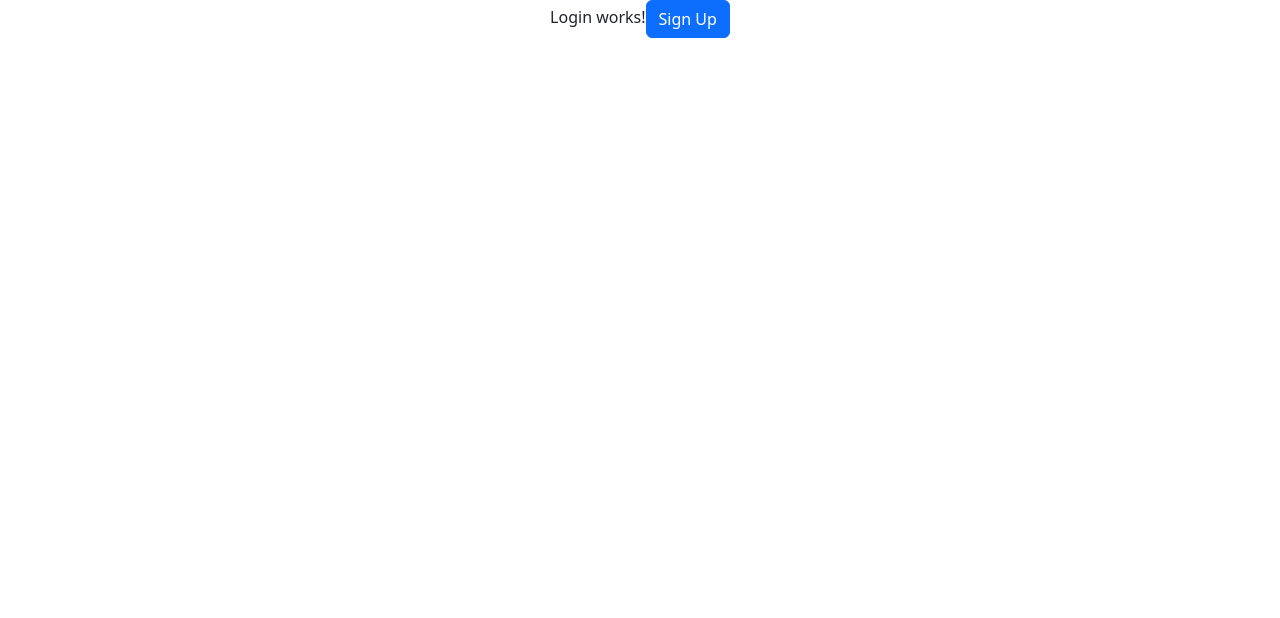
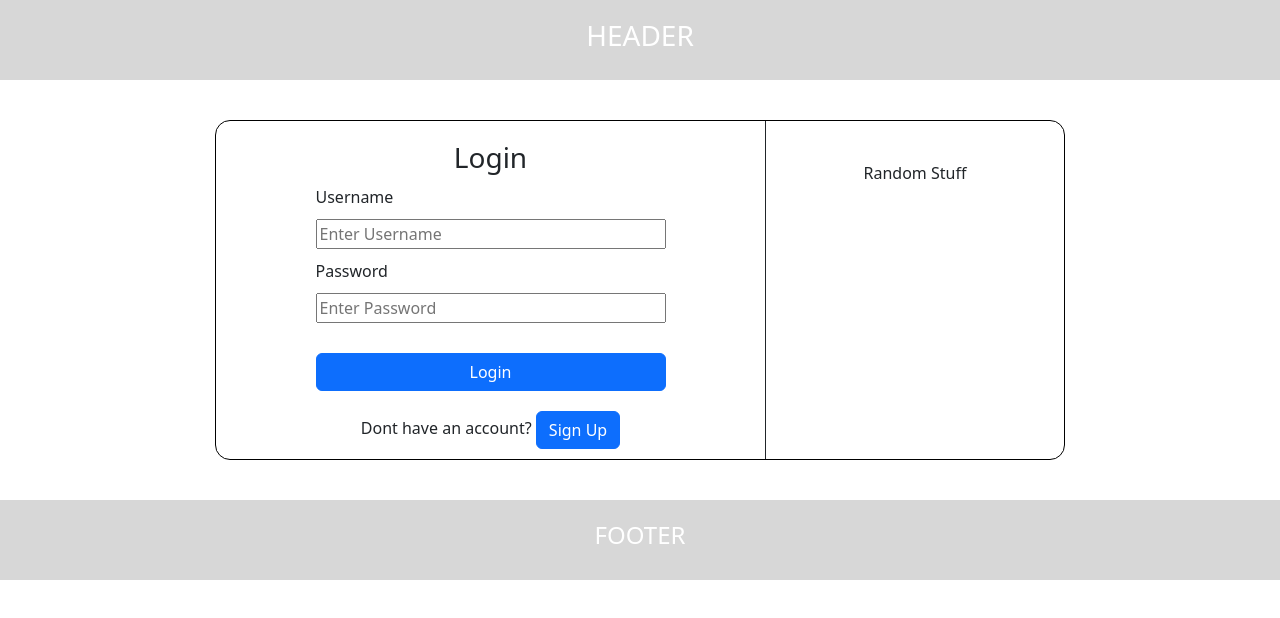
Before and after one commit to Naitik1611/Quizz_app, a React (Create React App) app in the folder frontend/: page / in a window 1280 px wide. Shown: the top 618 px of the page. Built offline with nearby package versions, Linux system fonts and the light colour scheme.

Commit message:
Login and Signup

```diff
--- a/frontend/package.json
+++ b/frontend/package.json
@@ -6,6 +6,7 @@
     "@testing-library/jest-dom": "^5.17.0",
     "@testing-library/react": "^13.4.0",
     "@testing-library/user-event": "^13.5.0",
+    "axios": "^1.5.1",
     "bootstrap": "^5.3.2",
     "react": "^18.2.0",
     "react-dom": "^18.2.0",
--- a/frontend/src/App.css
+++ b/frontend/src/App.css
@@ -13,15 +13,20 @@
   }
 }
 
-.App-header {
-  background-color: #282c34;
-  min-height: 100vh;
+.App-header, .App-footer {
+  background-color: #d7d7d7;
+  min-height: 80px;
   display: flex;
   flex-direction: column;
   align-items: center;
   justify-content: center;
   font-size: calc(10px + 2vmin);
   color: white;
+}
+
+.App-header {
+  position: sticky;
+  top: 0;
 }
 
 .App-link {
--- a/frontend/src/App.js
+++ b/frontend/src/App.js
@@ -6,6 +6,9 @@ import Login from './components/Login';
 function App() {
   return (
     <div className="App">
+      <div className="App-header">
+        <h3>HEADER</h3>
+      </div>
     <BrowserRouter>
       <Routes>
         <Route path="/" element={ <Login/> } />
@@ -13,6 +16,9 @@ function App() {
 
       </Routes>
     </BrowserRouter>
+    <div className="App-footer">
+      <h4>FOOTER</h4>
+    </div>
   </div>
   );
 }
--- a/frontend/src/components/Login.js
+++ b/frontend/src/components/Login.js
@@ -1,19 +1,56 @@
-import React from 'react'
+import React, { useState } from 'react'
 import './style.css'
 import { useNavigate } from "react-router-dom";
+import axios from 'axios'
 
 export default function Login() {
 
     const navigate = useNavigate();
 
+    const [username, setUsername] = useState('');
+    const [password, setPassword] = useState('');
+
+    const handleLogin = async (e) => {
+      e.preventDefault();
+      const loginData = {
+        username,
+        password,
+      }
+
+      try {
+        const res = await axios.post('http://localhost:xxxx/',loginData)
+        console.log(res.data);
+      } catch (e) {
+        alert(e.message)
+      }
+
+    };
+
+
     // Routing
     //navigate("/register");
 
+    return (
+  <div className="login-container">
+    <div className="details-container">
+      <form title="Login" className="login-form" onSubmit={handleLogin}>
+        <h3>Login</h3>
+        <label htmlFor="username" className="inp-label">Username</label>
+        <input type="text" id="username" className="inp inp-user" placeholder='Enter Username' onChange={(e) => setUsername(e.target.value)} required></input>
 
-    return (
-  <div>
-    Login works!
-    <button type="button" className="btn btn-primary" onClick={() => navigate("/register")}> Sign Up</button>
+        <label htmlFor="password" className="inp-label">Password</label>
+        <input type="password" id="password" className="inp inp-pass" placeholder='Enter Password' onChange={(e) => setPassword(e.target.value)} required></input>
+
+        <button type="submit" className="btn btn-primary form-btn">Login</button>
+      </form>
+      <span className='toggle-login'>
+      Dont have an account? <button type="button" className="btn btn-primary" onClick={() => navigate("/register")}> Sign Up</button>
+      </span>
+    </div>
+
+    <div className="img-container">
+      Random Stuff
+    </div>
 
   </div>
     )
--- a/frontend/src/components/Register.js
+++ b/frontend/src/components/Register.js
@@ -1,15 +1,63 @@
-import React from 'react'
+import React, { useState } from 'react'
 import './style.css'
 import { useNavigate } from "react-router-dom";
+import axios from 'axios'
 
 export default function Register() {
 
     const navigate = useNavigate();
 
+    const [username, setUsername] = useState('');
+    const [email, setEmail] = useState('');
+    const [password, setPassword] = useState('');
+    const [cnfPassword, setCnfPassword] = useState('');
+
+    const handleSignup = async (e) => {
+      e.preventDefault();
+      const signupData = {
+        username,
+        email,
+        password,
+        cnfPassword
+      };
+
+      try {
+        const res = await axios.post('http://localhost:xxxx/',signupData)
+        console.log(res.data);
+      } catch (e) {
+        alert(e.message)
+      }
+
+    };
+
     return (
-  <div>
-    Register works!
-<button type="button" className="btn btn-primary" onClick={() => navigate("/")}> Login</button>
+  <div className='login-container'>
+    <div className="details-container">
+      <form title="Sign Up" className="login-form" onSubmit={handleSignup}>
+        <h3>Sign Up</h3>
+        <label htmlFor="username" className="inp-label">Username</label>
+        <input type="text" id="username" className="inp inp-user" placeholder='Enter Username' onChange={(e) => setUsername(e.target.value)} required></input>
+
+        <label htmlFor="email" className="inp-label">Email</label>
+        <input type="email" id="email" className="inp inp-pass" placeholder='Enter Email Id' onChange={(e) => setEmail(e.target.value)} required></input>
+
+        <label htmlFor="password" className="inp-label">Password</label>
+        <input type="password" id="password" className="inp inp-pass" placeholder='Enter Password' onChange={(e) => setPassword(e.target.value)} required></input>
+
+        <label htmlFor="cnf-password" className="inp-label">Confirm Password</label>
+        <input type="password" id="cnf-password" className="inp inp-pass" placeholder='Confirm Password' onChange={(e) => setCnfPassword(e.target.value)} required></input>
+
+        <button type="submit" className="btn btn-primary form-btn">Create Account</button>
+      </form>
+      <span className='toggle-login'>
+      Already have an account? <button type="button" className="btn btn-primary" onClick={() => navigate("/")}>Login</button>
+      </span>
+    </div>
+
+    <div className="img-container">
+      Random Stuff
+    </div>
+
   </div>
     )
 }
--- a/frontend/src/components/style.css
+++ b/frontend/src/components/style.css
@@ -1,2 +1,49 @@
 /* Import Bootstrap CSS */
 @import "~bootstrap/dist/css/bootstrap.css";
+
+.login-container {
+    width: 850px;
+    margin: 40px auto;
+    display: flex;
+    border: 1px solid black;
+    border-radius: 15px;
+}
+
+.details-container {
+    width: 550px;
+    display: block ;
+    padding: 10px;
+    border-right: 1px solid;
+}
+
+.img-container {
+    width: max-content;
+    margin: 40px auto;
+}
+
+.login-form {
+    margin: 10px;
+}
+
+.inp-label {
+    display: block;
+    width: 350px;
+    margin: 10px auto;
+    text-align: left;
+}
+
+.inp {
+    display: block;
+    width: 350px;
+    margin: 10px auto;
+}
+
+.form-btn {
+    width: 350px;
+    margin: 20px auto 10px;
+}
+
+.toggle-login {
+    width: 350px;
+    margin: 10px auto;
+}
```
Also changed, not shown: 1 other file (tests, documents, lock files or other folders).
